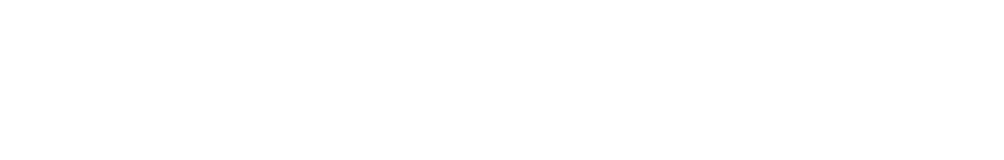
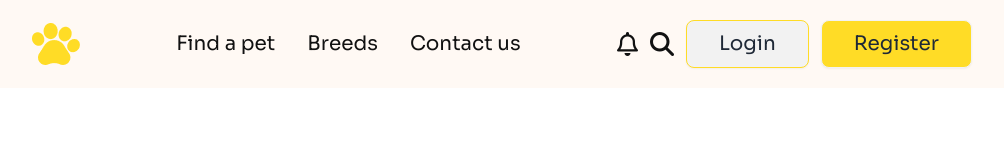
Before and after one commit to hanifsikder921/assignment-m-3, a plain HTML site: page index.html in a window 1280 px wide. Shown: the whole page, without its empty margins (138-1142 px from the left). Drawn offline with nearby package versions, Linux system fonts and the light colour scheme; a web font is replaced by a local one.

Commit message:
nav section end

```diff
--- a/index.html
+++ b/index.html
@@ -21,6 +21,9 @@
         rel="stylesheet">
 
 
+    <!-- Font Awesome CDN -->
+    <script src="https://kit.fontawesome.com/b9b5ed8ed9.js" crossorigin="anonymous"></script>
+
     <!-- Tailwind Config Customization -->
     <script>
         tailwind.config = {
@@ -29,6 +32,8 @@
                     colors: {
                         clifford: '#da373d',
                         'btbg': 'rgb(255, 220, 38)',
+                        'navbg': 'rgb(255, 249, 244)',
+                        'tc': 'rgb(17, 17, 17)',
                         'cardbg': 'rgb(249, 223, 138)',
                         'footerbg': 'rgba(255, 220, 38, 0.5)',
                         'sectionbg': 'rgba(255, 220, 38, 0.5)',
@@ -44,6 +49,44 @@
 </head>
 
 <body>
+    <header>
+        <!-- nav Section -->
+        <section class="bg-navbg w-screen border-b border-black border-[0.5px] lg:border-none">
+
+            <nav class=" w-[calc(100vw-32px)] lg:w-[calc(100vw-340px)] flex items-center justify-between sora py-4 lg:py-5 mx-auto">
+                <!-- left side -->
+                <div class="flex items-center gap-3">
+                    <img src="asset/logo-header.png" alt="">
+                    <h2 class=" hidden lg:text-tc text-[26px] font-normal">Browse <span class="text-btbg">4</span>Pets</h2>
+                </div>
+
+                <!-- Center Side -->
+                <div>
+                    <ul class=" hidden lg:flex gap-8 font-normal text-tc text-[20px]">
+                        <li><a href="#">Find a pet</a></li>
+                        <li><a href="#">Breeds</a></li>
+                        <li><a href="#">Contact us</a></li>
+                    </ul>
+                </div>
+
+
+                <!-- right Side -->
+                <div class=" hidden lg:flex items-center gap-3 text-tc">
+                    <i class="fa-regular fa-bell text-2xl"></i>
+                    <i class="fa-solid fa-magnifying-glass text-2xl"></i>
+                    <button class="btn px-8 py-3 text-[20px] font-normal border border-btbg">Login</button>
+                    <button class="btn px-8 py-3 text-[20px] font-normal bg-btbg">Register</button>
+                </div>
+
+                <!-- Hamburger Menu -->
+                <div class="lg:hidden">
+                    <i class="fa-solid fa-bars text-2xl"></i>
+                </div>
+            </nav>
+
+        </section>
+
+    </header>
 
 </body>
 
--- a/style.css
+++ b/style.css
@@ -1,15 +1,19 @@
-
+* {
+    box-sizing: border-box;
+    margin: 0;
+    padding: 0;
+}
 
 /*  Font name Dicleration */
-.adlam{
+.adlam {
     font-family: "ADLaM Display", serif;
     font-weight: 400;
     font-style: normal;
-  }
+}
 
 
 .sora {
     font-family: "Sora", serif;
     font-optical-sizing: auto;
     font-style: normal;
-  }
+}
```
